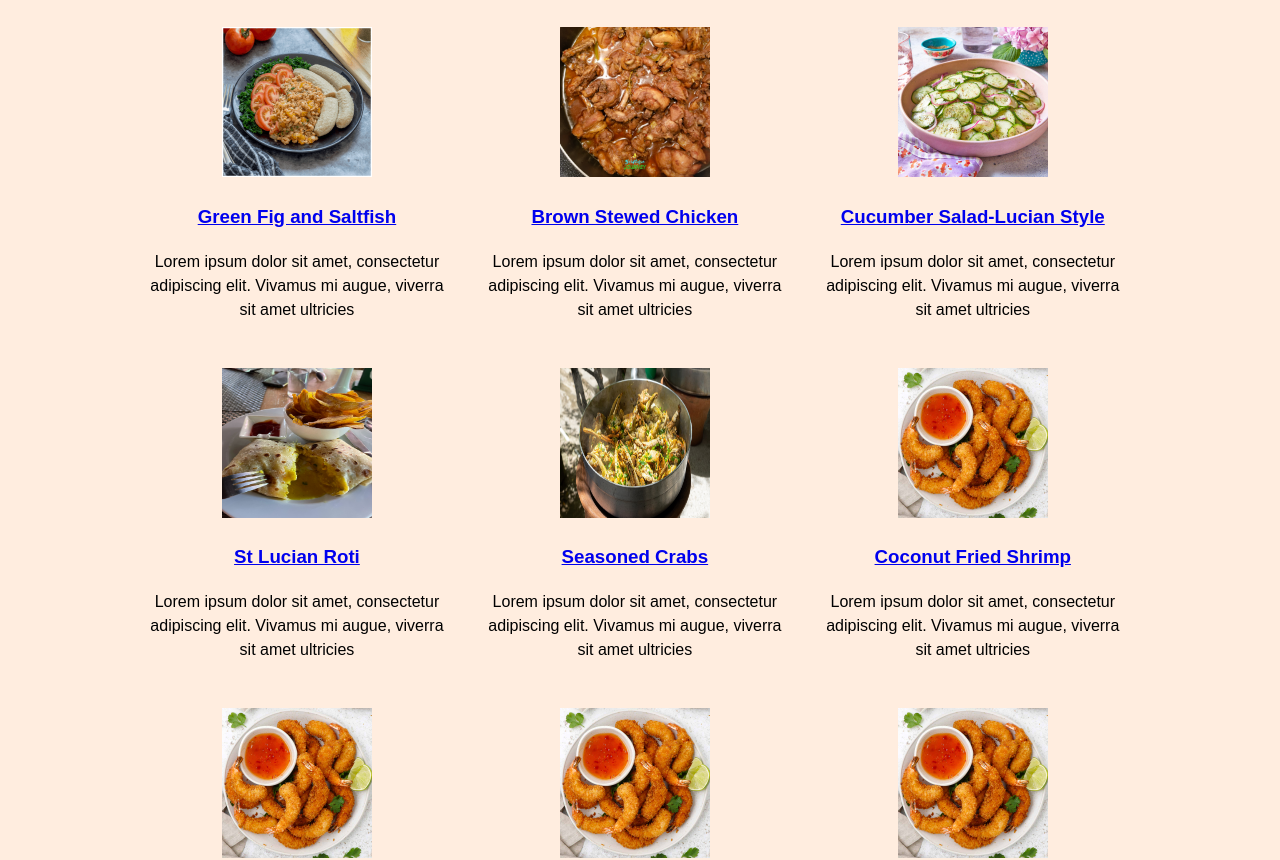
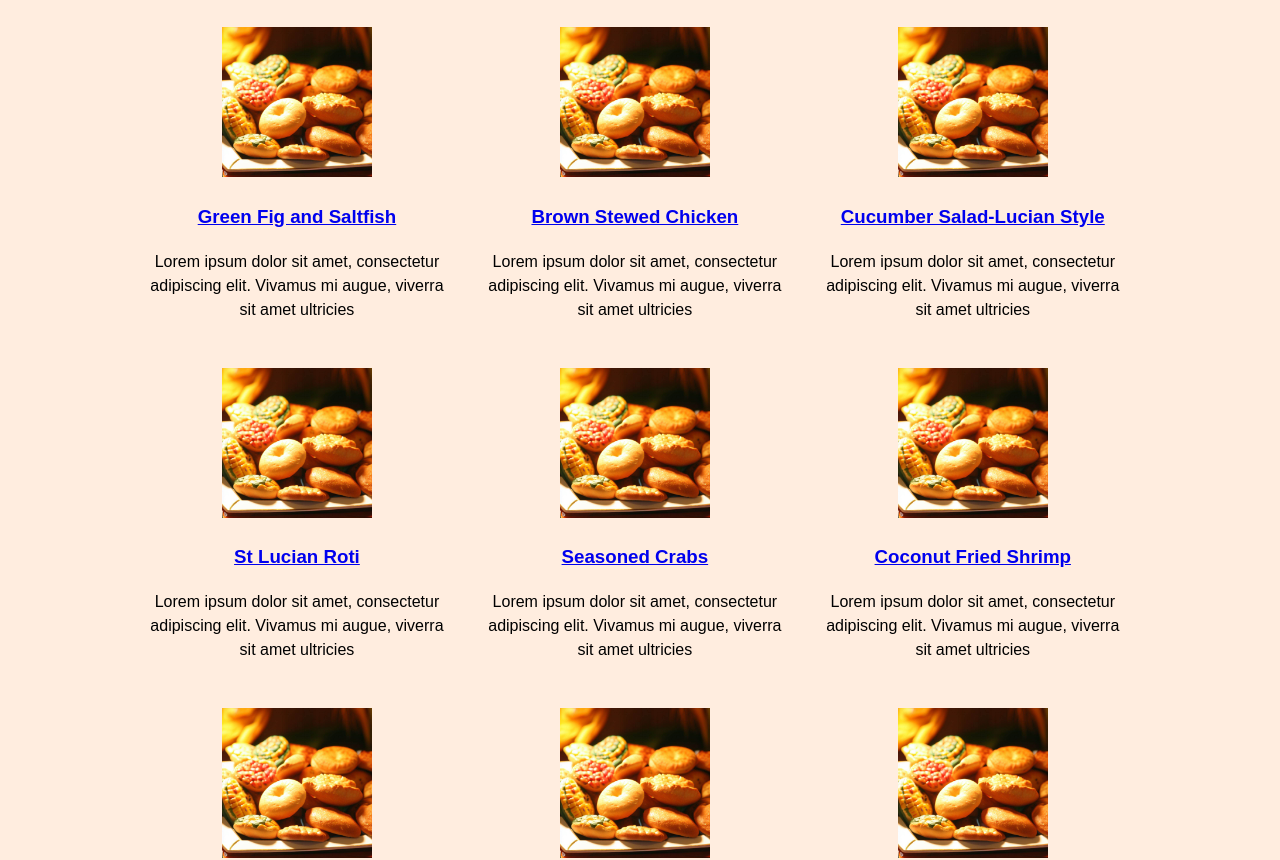
Before and after one commit to Jermon1/Jermon1.github.io, a plain HTML site: page snacks.html in a window 1280 px wide. Shown: the part 155-1015 px from the top of the page. Drawn offline with Linux system fonts and the light colour scheme.

Commit message:
Update snacks.html

```diff
--- a/snacks.html
+++ b/snacks.html
@@ -33,47 +33,47 @@
         <section id="boxes">
             <div class="container">
                <div class="box">
-                    <a href="recipe.html"><img src="img/figandsaltfish.png"></a>
+                    <a href="recipe.html"><img src="img/snackplaceholder.jpg"></a>
                     <a href="recipe.html"><h3>Green Fig and Saltfish</h3></a>
                     <p>Lorem ipsum dolor sit amet, consectetur adipiscing elit. Vivamus mi augue, viverra sit amet ultricies</p>
                 </div>
                 <div class="box">
-                    <a href="recipe.html"><img src="img/stewedchicken.png"></a>
+                    <a href="recipe.html"><img src="img/snackplaceholder.jpg"></a>
                     <a href="recipe.html"><h3>Brown Stewed Chicken</h3></a>
                     <p>Lorem ipsum dolor sit amet, consectetur adipiscing elit. Vivamus mi augue, viverra sit amet ultricies</p>
                 </div>
                 <div class="box">
-                    <a href="recipe.html"><img src="img/salad.jpg"></a>
+                    <a href="recipe.html"><img src="img/snackplaceholder.jpg"></a>
                     <a href="recipe.html"><h3>Cucumber Salad-Lucian Style</h3></a>
                     <p>Lorem ipsum dolor sit amet, consectetur adipiscing elit. Vivamus mi augue, viverra sit amet ultricies</p>
                 </div>
 				 <div class="box">
-                    <a href="recipe.html"><img src="img/roti.jpg"></a>
+                    <a href="recipe.html"><img src="img/snackplaceholder.jpg"></a>
                     <a href="recipe.html"><h3>St Lucian Roti</h3></a>
                     <p>Lorem ipsum dolor sit amet, consectetur adipiscing elit. Vivamus mi augue, viverra sit amet ultricies</p>
                 </div>
 				 <div class="box">
-                    <a href="recipe.html"><img src="img/crabs.jpg"></a>
+                    <a href="recipe.html"><img src="img/snackplaceholder.jpg"></a>
                     <a href="recipe.html"><h3>Seasoned Crabs</h3></a>
                     <p>Lorem ipsum dolor sit amet, consectetur adipiscing elit. Vivamus mi augue, viverra sit amet ultricies</p>
                 </div>
 				 <div class="box">
-                    <a href="recipe.html"><img src="img/shrimp.jpg"></a>
+                    <a href="recipe.html"><img src="img/snackplaceholder.jpg"></a>
                     <a href="recipe.html"><h3>Coconut Fried Shrimp</h3></a>
                     <p>Lorem ipsum dolor sit amet, consectetur adipiscing elit. Vivamus mi augue, viverra sit amet ultricies</p>
                 </div>
 				 <div class="box">
-                    <a href="recipe.html"><img src="img/shrimp.jpg"></a>
+                    <a href="recipe.html"><img src="img/snackplaceholder.jpg"></a>
                     <a href="recipe.html"><h3>Coconut Fried Shrimp</h3></a>
                     <p>Lorem ipsum dolor sit amet, consectetur adipiscing elit. Vivamus mi augue, viverra sit amet ultricies</p>
                 </div>
 				 <div class="box">
-                    <a href="recipe.html"><img src="img/shrimp.jpg"></a>
+                    <a href="recipe.html"><img src="img/snackplaceholder.jpg"></a>
                     <a href="recipe.html"><h3>Coconut Fried Shrimp</h3></a>
                     <p>Lorem ipsum dolor sit amet, consectetur adipiscing elit. Vivamus mi augue, viverra sit amet ultricies</p>
                 </div>
 				 <div class="box">
-                    <a href="recipe.html"><img src="img/shrimp.jpg"></a>
+                    <a href="recipe.html"><img src="img/snackplaceholder.jpg"></a>
                     <a href="recipe.html"><h3>Coconut Fried Shrimp</h3></a>
                     <p>Lorem ipsum dolor sit amet, consectetur adipiscing elit. Vivamus mi augue, viverra sit amet ultricies</p>
                 </div>
```
